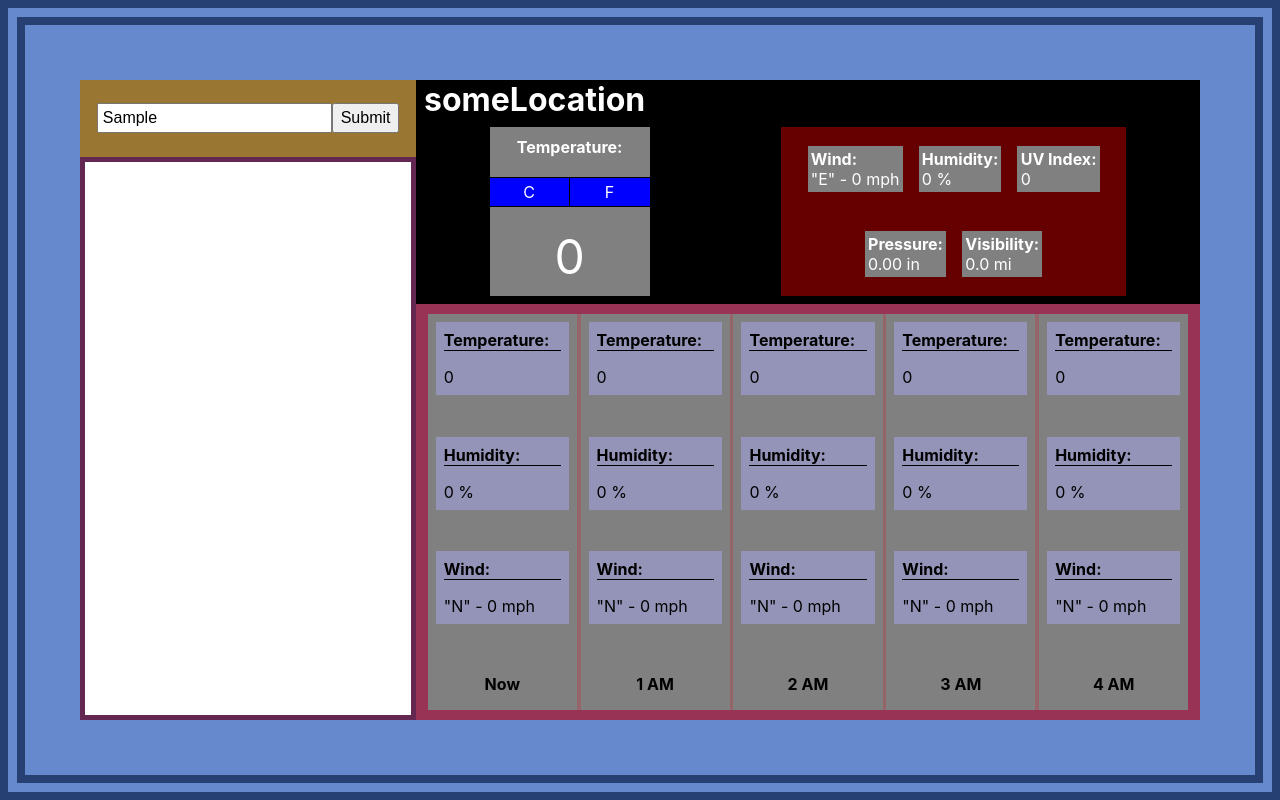
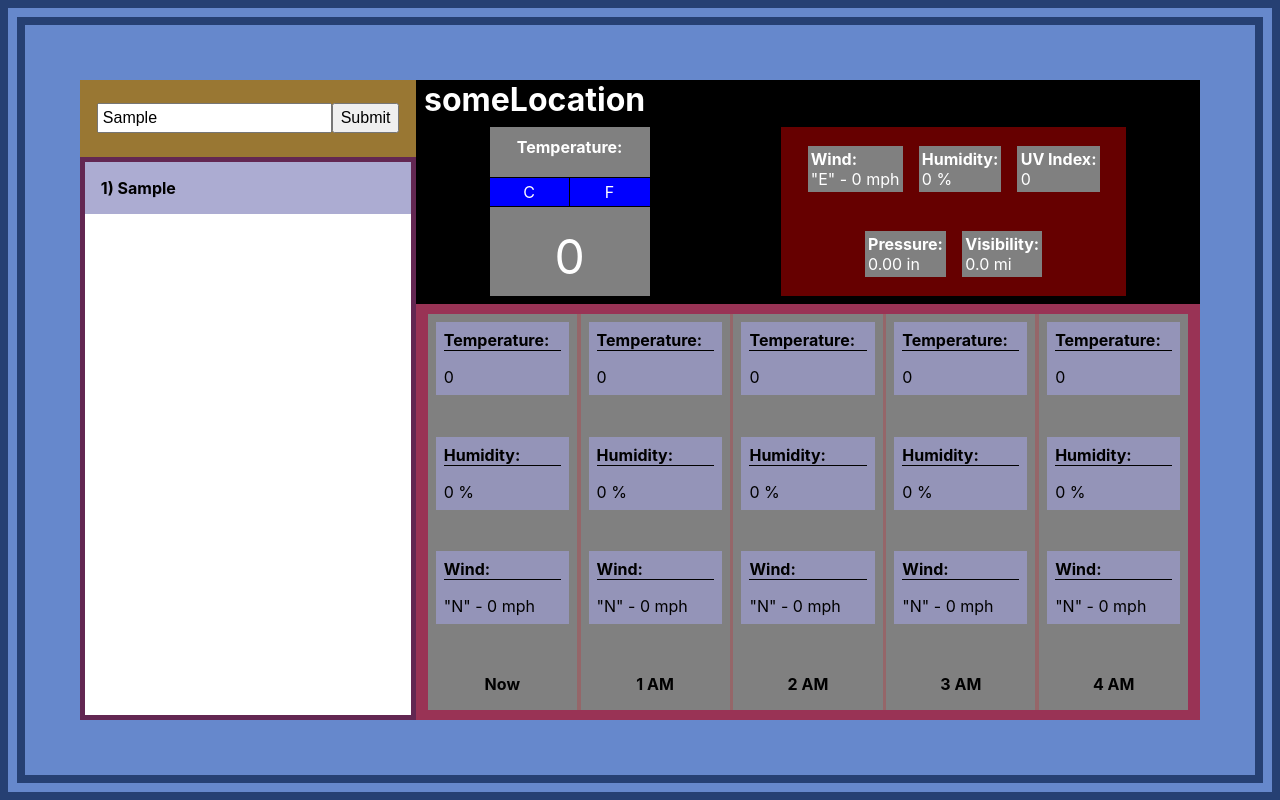
Before and after one commit to CHart-Cavanaugh/WeatherApp, a React (Create React App) app: page / in a window 1280 px wide. Both pictures are taken after typing "Sample" into the empty fields and a click on the button "Submit". Built offline with nearby package versions, Linux system fonts and the light colour scheme.

Commit message:
Temporarily change the "WeatherRequestHistory" component so that the list items created correspond with the "testSubmissions" array from the redux store instead of an array of API responses from the redux store.

```diff
--- a/src/features/weatherRequest/WeatherRequestHistory.tsx
+++ b/src/features/weatherRequest/WeatherRequestHistory.tsx
@@ -3,13 +3,27 @@ import { useSelector } from 'react-redux';
 
 export function WeatherRequestHistory(): JSX.Element {
 
-  const apiResponses: any[] = useSelector((state: { apiResponses: [] }) => state.apiResponses)
+  const apiResponses: any[] = useSelector((state: { apiResponses: [] }) => state.apiResponses);
+  const testSubmissions: string[] = useSelector((state: { testSubmissions: string[] }) => state.testSubmissions);
+  function getListItems(): JSX.Element[] {
+
+    return testSubmissions.map((value, index) => {
 
       return (
 
-    <div id="weather-request-history">
-      <ul id="request-history-list">
-        {apiResponses.map((value, index) => {
+        <li key={"request-" + (index + 1)}>
+          {(index + 1) + ") " + testSubmissions[index]}
+        </li>
+
+      );
+
+    })
+
+
+
+    /* Get List Items Based On API Responses
+
+      return apiResponses.map((value, index) => {
 
         const city = apiResponses[index].location.name;
         let country = apiResponses[index].location.country;
@@ -26,7 +40,19 @@ export function WeatherRequestHistory(): JSX.Element {
           </li>
         );
 
-        })}
+      })
+
+    */
+
+  }
+
+
+
+  return (
+
+    <div id="weather-request-history">
+      <ul id="request-history-list">
+        {getListItems()}
       </ul>
     </div>
 
```
Lines whose indentation alone changed are shown as unchanged.
